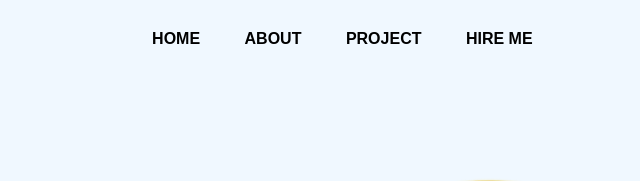
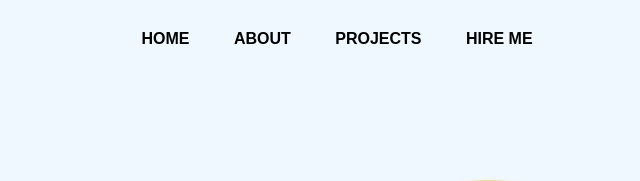
Before and after one commit to ravisingh6565/My_resume, a plain HTML site: page index.html in a window 1280 px wide. Shown: the top 181 px of the page, 625-1265 px from the left. Drawn offline with Linux system fonts and the light colour scheme.

Commit message:
Update index.html

```diff
--- a/index.html
+++ b/index.html
@@ -13,7 +13,7 @@
             <ul>
                 <li><a href="index.html">HOME</a></li>
                 <li><a href="about.html">ABOUT</a></li>
-                <li><a href="portfolio.html">PROJECT</a></li>
+                <li><a href="portfolio.html">PROJECTS</a></li>
                 <li><a href="mailto: ravisuneel6262@gmail.com">HIRE ME</a></li>
             </ul>
         </nav>
```
